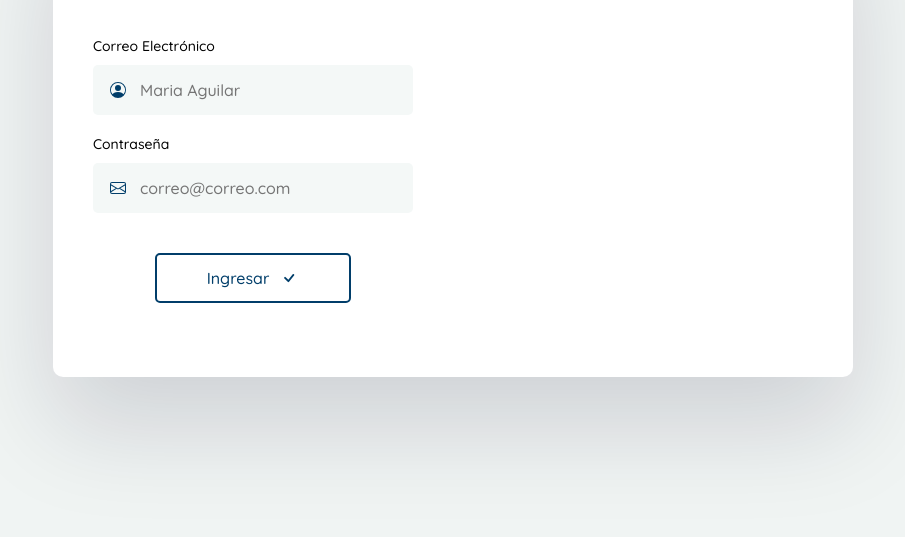
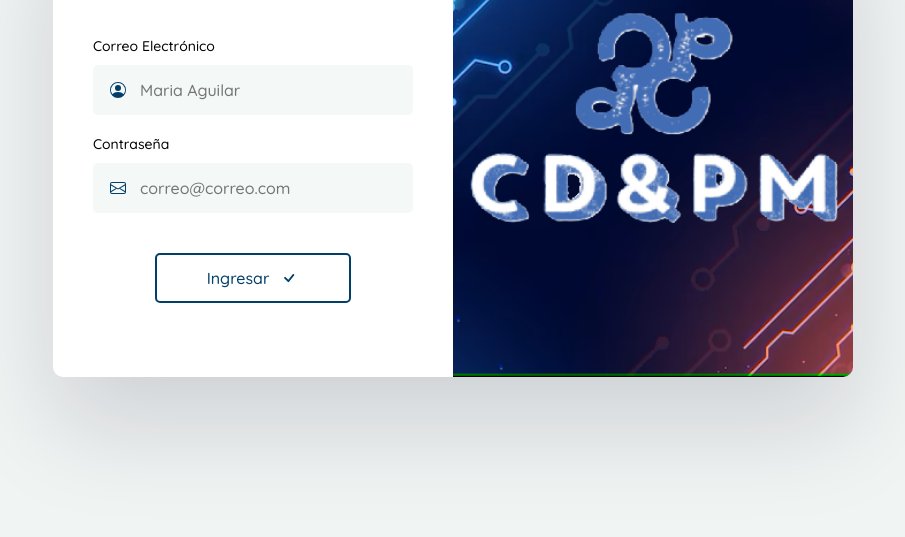
Before and after one commit to Erick2211/Help_Desk, a plain HTML site: page index.html in a window 1280 px wide. Shown: the part 263-800 px from the top of the page, without its empty margins (187-1092 px from the left). Drawn offline with Linux system fonts and the light colour scheme.

Commit message:
Update estilos.css

```diff
--- a/css/estilos.css
+++ b/css/estilos.css
@@ -37,7 +37,7 @@ body {
 }
 
 .columna-derecha {
-	background-image: url("../../");
+	background-image: url("../../principal.png");
 	background-size: cover;
 	background-position-x: center;
 }
```
